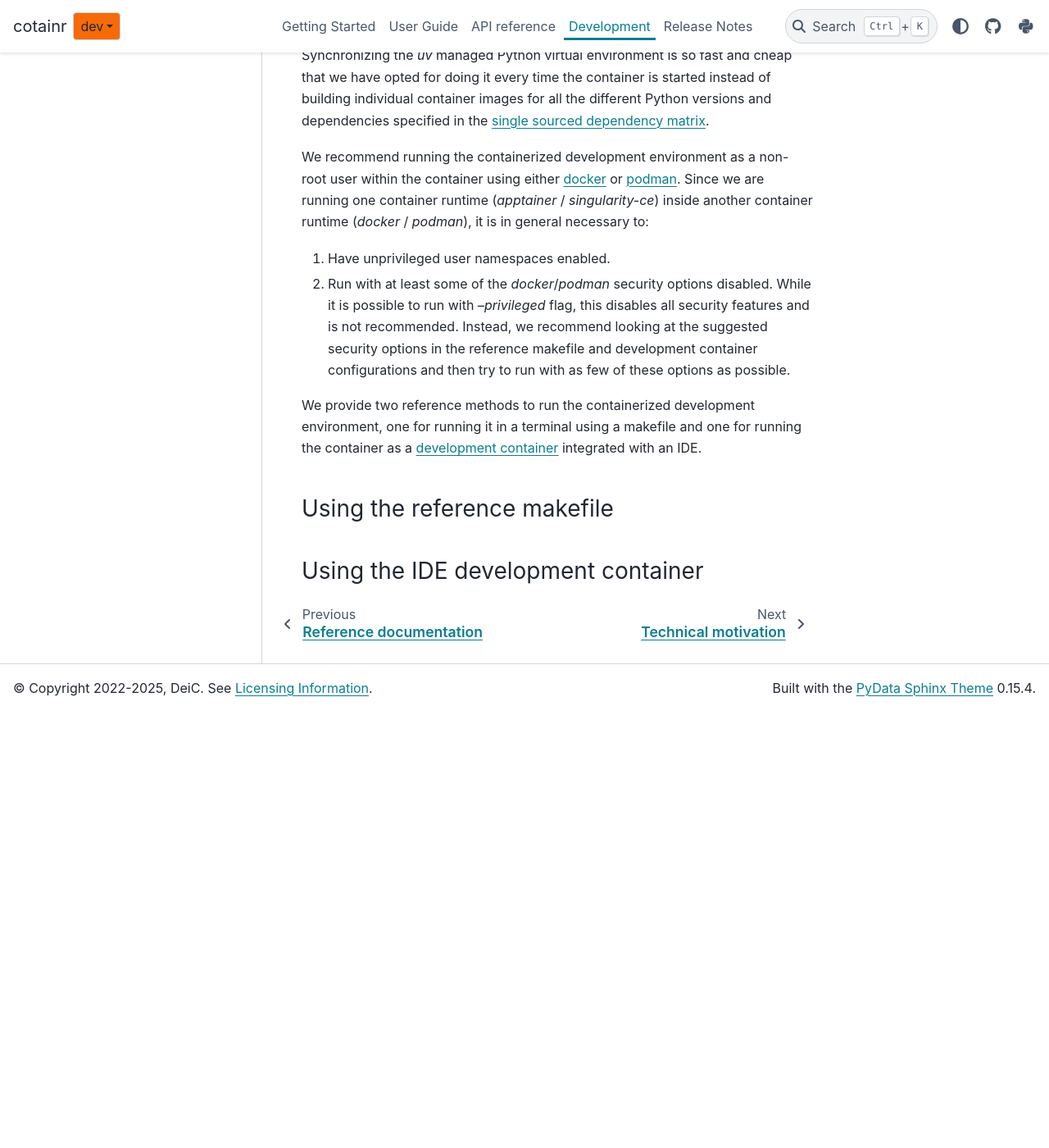
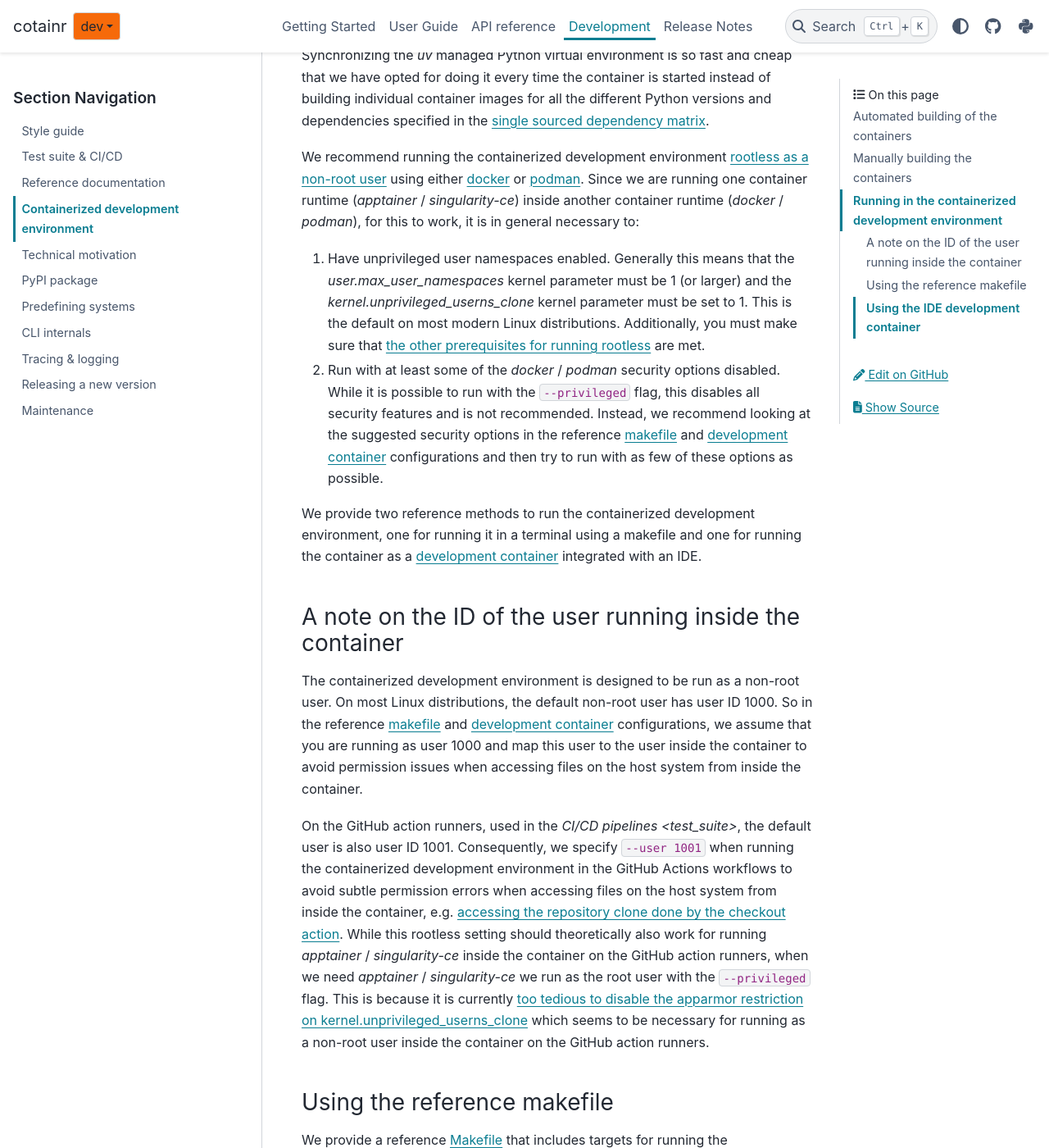
Before and after one commit to DeiC-HPC/cotainr, a Sphinx documentation site: the page built from doc/development/development_environment.rst, in a window 1280 px wide and 1400 px high, scrolled down 1701 px. Shown: the whole window at 82% size. Built offline with Sphinx 7.4.7 and the PyData theme 0.15.4, drawn with Linux system fonts in a browser that asks for light colours; pages that are not in the unit, such as notebooks, are missing from menus; the version number could not be read and is left out; before the commit the page ends 2569 px from its top, so only the background shows below that; some of the changed text lies outside the part shown.

Commit message:
WIP: Almost finished first draft of containerized dev env docs.

```diff
--- a/doc/development/development_environment.rst
+++ b/doc/development/development_environment.rst
@@ -26,26 +26,33 @@
 
     $ docker build --build-arg SINGULARITY_PROVIDER=apptainer --build-arg SINGULARITY_VERSION=1.3.6 -t cotainr-dev-env:local -f .github/workflows/dockerfiles/Dockerfile .
 
-
 Running in the containerized development environment
 ----------------------------------------------------
 The containerized development environment includes a singularity container runtime (`apptainer` or `singularity-ce`) and the `uv <https://docs.astral.sh/uv/>`_ Python packages manager. At runtime, you need to run :code:`uv sync` to install/update the Python environment to include the dependencies specified in the `pyproject.toml <https://github.com/DeiC-HPC/cotainr/blob/main/pyproject.toml>`_ file to get a fully working development environment.
 
 Synchronizing the `uv` managed Python virtual environment is so fast and cheap that we have opted for doing it every time the container is started instead of building individual container images for all the different Python versions and dependencies specified in the :ref:`single sourced dependency matrix <single_source_dep_matrix>`.
 
-We recommend running the containerized development environment as a non-root user within the container using either `docker <https://docs.docker.com/get-started/>`_ or `podman <https://podman.io/getting-started/overview>`_. Since we are running one container runtime (`apptainer` / `singularity-ce`) inside another container runtime (`docker` / `podman`), it is in general necessary to:
+We recommend running the containerized development environment `rootless as a non-root user <https://www.redhat.com/en/blog/rootless-containers-podman>`_ using either `docker <https://docs.docker.com/get-started/>`_ or `podman <https://podman.io/getting-started/overview>`_. Since we are running one container runtime (`apptainer` / `singularity-ce`) inside another container runtime (`docker` / `podman`), for this to work, it is in general necessary to:
 
-1. Have unprivileged user namespaces enabled.
-2. Run with at least some of the `docker`/`podman` security options disabled. While it is possible to run with `--privileged` flag, this disables all security features and is not recommended. Instead, we recommend looking at the suggested security options in the reference makefile and development container configurations and then try to run with as few of these options as possible.
+1. Have unprivileged user namespaces enabled. Generally this means that the `user.max_user_namespaces` kernel parameter must be 1 (or larger) and the `kernel.unprivileged_userns_clone` kernel parameter must be set to 1. This is the default on most modern Linux distributions. Additionally, you must make sure that `the other prerequisites for running rootless <https://docs.docker.com/engine/security/rootless/#prerequisites>`_ are met.
+2. Run with at least some of the `docker` / `podman` security options disabled. While it is possible to run with the :code:`--privileged` flag, this disables all security features and is not recommended. Instead, we recommend looking at the suggested security options in the reference :ref:`makefile <dev_env_makefile>` and :ref:`development container <dev_env_devcontainer>` configurations and then try to run with as few of these options as possible.
 
 We provide two reference methods to run the containerized development environment, one for running it in a terminal using a makefile and one for running the container as a `development container <https://containers.dev/>`_ integrated with an IDE.
+
+A note on the ID of the user running inside the container
+~~~~~~~~~~~~~~~~~~~~~~~~~~~~~~~~~~~~~~~~~~~~~~~~~~~~~~~~~
+The containerized development environment is designed to be run as a non-root user. On most Linux distributions, the default non-root user has user ID 1000. So in the reference :ref:`makefile <dev_env_makefile>` and :ref:`development container <dev_env_devcontainer>` configurations, we assume that you are running as user 1000 and map this user to the user inside the container to avoid permission issues when accessing files on the host system from inside the container.
+
+On the GitHub action runners, used in the `CI/CD pipelines <test_suite>`, the default user is also user ID 1001. Consequently, we specify :code:`--user 1001` when running the containerized development environment in the GitHub Actions workflows to avoid subtle permission errors when accessing files on the host system from inside the container, e.g. `accessing the repository clone done by the checkout action <https://github.com/actions/checkout/issues/47>`_. While this rootless setting should theoretically also work for running `apptainer` / `singularity-ce` inside the container on the GitHub action runners, when we need `apptainer` / `singularity-ce` we run as the root user with the :code:`--privileged` flag. This is because it is currently `too tedious to disable the apparmor restriction on kernel.unprivileged_userns_clone <https://github.com/actions/runner-images/issues/10015>`_ which seems to be necessary for running as a non-root user inside the container on the GitHub action runners.
 
 .. _dev_env_makefile:
 
 Using the reference makefile
 ~~~~~~~~~~~~~~~~~~~~~~~~~~~~
+We provide a reference `Makefile <https://github.com/DeiC-HPC/cotainr/blob/main/Makefile>`_ that includes targets for running the containerized development environment for running the `cotainr` :ref:`test suite <test_suite>` as well as building the :ref:`reference documentation <reference_docs>`. It should generally work with both `docker` and `podman`, on most Linux distributions, though you may have to adjust it to your specific environment if your local user does not have user ID 1000 or if you want to limit the `docker` / `podman` security options that are disabled. Run :code:`make help` for more details on the available targets.
 
 .. _dev_env_devcontainer:
 
 Using the IDE development container
 ~~~~~~~~~~~~~~~~~~~~~~~~~~~~~~~~~~~
+We provide a reference `devcontainer.json <https://github.com/DeiC-HPC/cotainr/blob/main/.devcontainer/devcontainer.json>`_ file that includes the necessary configuration to run the containerized development environment as a `development container <https://containers.dev/>`_ integrated with an IDE. This allows for a seamless development experience with features like code completion, linting, and debugging. The `devcontainer.json` file is mainly designed for use with `Visual Studio Code <https://code.visualstudio.com/docs/remote/containers>`_ with rootless `podman` as the container runtime. For this to work, you need to install the `Dev Containers extension <https://marketplace.visualstudio.com/items?itemName=ms-vscode-remote.remote-containers>`_ and set the :code:`dev.containers.dockerPath` setting to :code:`podman` in your `Visual Studio Code settings <https://code.visualstudio.com/docs/configure/settings>`_.
```
